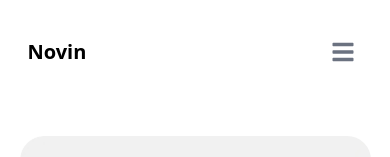
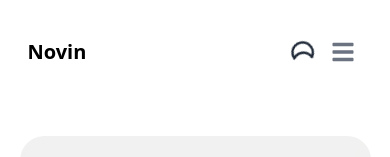
Before and after one commit to novinbukannopin/new-portofolio, a Next.js app: page / in a window 390 px wide. Shown: the top 157 px of the page. Built offline with nearby package versions, Linux system fonts and the light colour scheme.

Commit message:
add dark theme

```diff
--- /dev/null
+++ b/components/DarkModeButton.tsx
@@ -0,0 +1,58 @@
+"use client";
+import { useState, useEffect } from "react";
+import { useTheme } from "next-themes";
+const DarkModeBtn = () => {
+  const [mounted, setMounted] = useState(false);
+  const { systemTheme, theme, setTheme } = useTheme();
+
+  useEffect(() => {
+    setMounted(true);
+  }, []);
+
+  if (!mounted) {
+    return null;
+  }
+
+  const currentTheme = theme === "system" ? systemTheme : theme;
+
+  return (
+    <div>
+      {currentTheme === "dark" ? (
+        <svg
+          className="w-6 h-6 text-gray-800 dark:text-white animate-spin"
+          aria-hidden="true"
+          xmlns="http://www.w3.org/2000/svg"
+          fill="none"
+          viewBox="0 0 20 20"
+          onClick={() => setTheme("light")}
+        >
+          <path
+            stroke="currentColor"
+            strokeLinecap="round"
+            strokeLinejoin="round"
+            strokeWidth="2"
+            d="M10 3V1m0 18v-2M5.05 5.05 3.636 3.636m12.728 12.728L14.95 14.95M3 10H1m18 0h-2M5.05 14.95l-1.414 1.414M16.364 3.636 14.95 5.05M14 10a4 4 0 1 1-8 0 4 4 0 0 1 8 0Z"
+          />
+        </svg>
+      ) : (
+        <svg
+          className="w-6 h-6 text-gray-800 dark:text-white animate-spin"
+          aria-hidden="true"
+          xmlns="http://www.w3.org/2000/svg"
+          fill="none"
+          viewBox="0 0 18 20"
+          onClick={() => setTheme("dark")}
+        >
+          <path
+            stroke="currentColor"
+            strokeLinecap="round"
+            strokeLinejoin="round"
+            strokeWidth="2"
+            d="M8.509 5.75c0-1.493.394-2.96 1.144-4.25h-.081a8.5 8.5 0 1 0 7.356 12.746A8.5 8.5 0 0 1 8.509 5.75Z"
+          />
+        </svg>
+      )}
+    </div>
+  );
+};
+export default DarkModeBtn;
--- a/components/NavbarComponent.tsx
+++ b/components/NavbarComponent.tsx
@@ -1,11 +1,12 @@
 "use client";
-import { Avatar, Dropdown, Flowbite, Navbar } from "flowbite-react";
+import { Flowbite, Navbar } from "flowbite-react";
 import type { CustomFlowbiteTheme } from "flowbite-react";
+import DarkModeBtn from "./DarkModeButton";
 
 const customTheme: CustomFlowbiteTheme = {
   navbar: {
     root: {
-      base: "bg-white px-2 py-2.5 dark:border-gray-700 dark:bg-gray-800 sm:px-4",
+      base: "bg-pink px-2 py-2.5 dark:border-gray-700 dark:bg-[#1C1B22] bg-white sm:px-4",
       rounded: {
         on: "rounded",
         off: "",
@@ -34,7 +35,7 @@ const customTheme: CustomFlowbiteTheme = {
       },
     },
     link: {
-      base: "block py-2 pr-4 pl-3 md:p-0 text-black",
+      base: "block py-2 pr-4 pl-3 md:p-0 text-black dark:text-white",
       active: {
         on: "bg-blue-700 text-white dark:text-white md:bg-transparent md:text-black-700",
         off: "border-b border-gray-100 text-black hover:text-pink-700 dark:border-gray-700 dark:text-gray-400 dark:hover:bg-gray-700 dark:hover:text-white md:border-0 md:hover:bg-transparent md:hover:text-pink-700 md:dark:hover:bg-transparent md:dark:hover:text-white",
@@ -56,11 +57,14 @@ export default function NavbarComponent() {
     <Flowbite theme={{ theme: customTheme }}>
       <Navbar rounded className="sticky top-0 z-50 py-8">
         <Navbar.Brand>
-          <span className="self-center whitespace-nowrap text-xl font-semibold dark:text-white">
+          <span className="self-center whitespace-nowrap text-xl font-semibold ">
             Novin
           </span>
         </Navbar.Brand>
-        <div className="flex">
+        <div className="flex items-center">
+          <div className="md:hidden lg:hidden mr-2">
+            <DarkModeBtn />
+          </div>
           <Navbar.Toggle />
         </div>
         <Navbar.Collapse>
@@ -76,6 +80,9 @@ export default function NavbarComponent() {
           <Navbar.Link className="pl-0" href="#">
             About
           </Navbar.Link>
+          <Navbar.Link className="pl-0" href="#">
+            <DarkModeBtn />
+          </Navbar.Link>
         </Navbar.Collapse>
       </Navbar>
     </Flowbite>
--- a/package.json
+++ b/package.json
@@ -18,6 +18,7 @@
     "flowbite-react": "^0.4.9",
     "framer-motion": "^10.12.10",
     "next": "13.2.4",
+    "next-themes": "^0.2.1",
     "react": "18.2.0",
     "react-dom": "18.2.0"
   },
--- a/src/pages/_app.tsx
+++ b/src/pages/_app.tsx
@@ -1,6 +1,11 @@
-import '@/styles/globals.css'
-import type { AppProps } from 'next/app'
+import "@/styles/globals.css";
+import type { AppProps } from "next/app";
+import { ThemeProvider } from "next-themes";
 
 export default function App({ Component, pageProps }: AppProps) {
-  return <Component {...pageProps} />
+  return (
+    <ThemeProvider enableSystem={true} attribute="class">
+      <Component {...pageProps} />
+    </ThemeProvider>
+  );
 }
--- a/src/pages/index.tsx
+++ b/src/pages/index.tsx
@@ -20,10 +20,10 @@ export default function Home() {
       <NavbarComponent />
       <section className="grid grid-cols-1 lg:grid-cols-[2fr_1fr] gap-4 my-8 ">
         <div className="h-[34rem] lg:h-[24rem] rounded-3xl p-10 flex flex-col gap-12 bg-[url('/gradient-bg.jpg')] bg-cover">
-          <h1 className="text-4xl font-semibold">
+          <h1 className="text-4xl font-semibold dark:text-black">
             Hello, I'm a Product Manager with 7 years of experience.
           </h1>
-          <p className="flex-1">
+          <p className="flex-1 dark:text-black">
             I care a lot about using design for positive impact anda enjoy
             creating user-centric, delightfull, and human experiences.
           </p>
```
Also changed, not shown: 1 other file (tests, documents, lock files or other folders).
